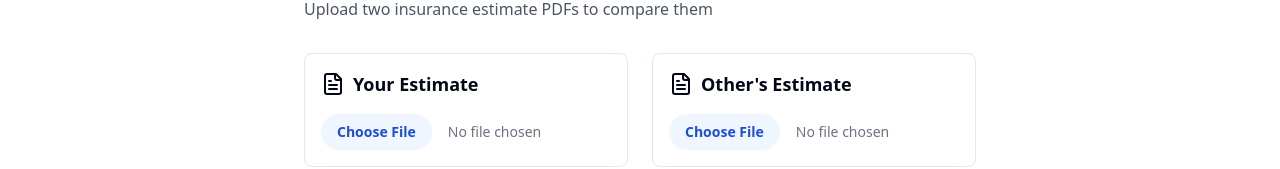
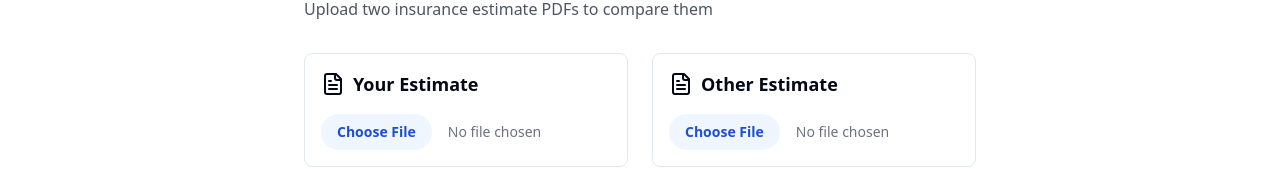
Before and after one commit to Move-Technologies/Compareai, a Next.js app in the folder llm/: page / in a window 1280 px wide. Shown: the part 151-320 px from the top of the page. Built offline with nearby package versions, Linux system fonts and the light colour scheme.

Commit message:
change text from other's to other

```diff
--- a/llm/src/components/comparison-tool.tsx
+++ b/llm/src/components/comparison-tool.tsx
@@ -816,7 +816,7 @@ const ComparisonApp = () => {
             <div className="flex items-center mb-4">
               <FileText className="mr-2" />
               <h2 className="text-lg font-semibold">
-                {fileKey === "file1" ? "Your Estimate" : "Other's Estimate"}
+                {fileKey === "file1" ? "Your Estimate" : "Other Estimate"}
               </h2>
             </div>
 
```
